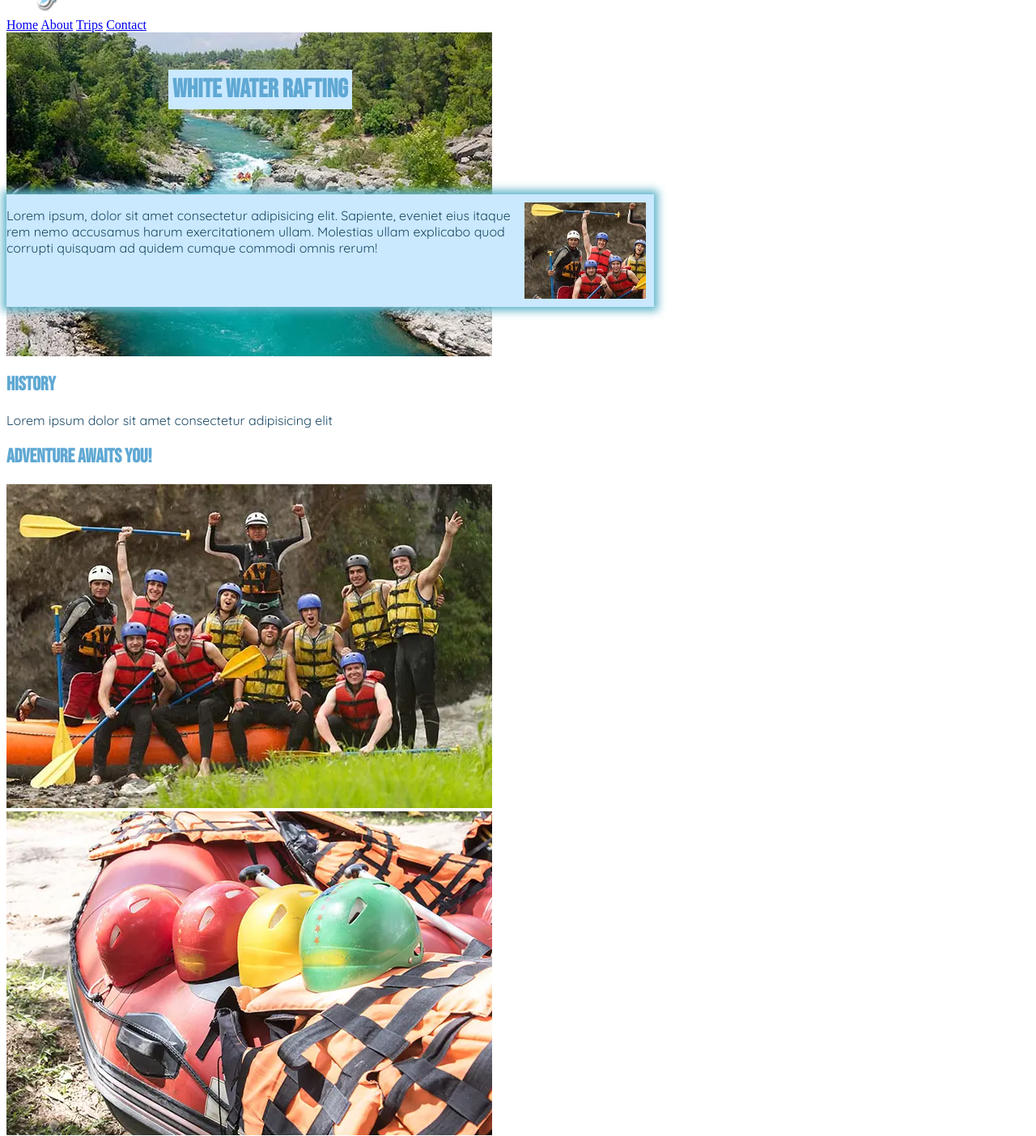
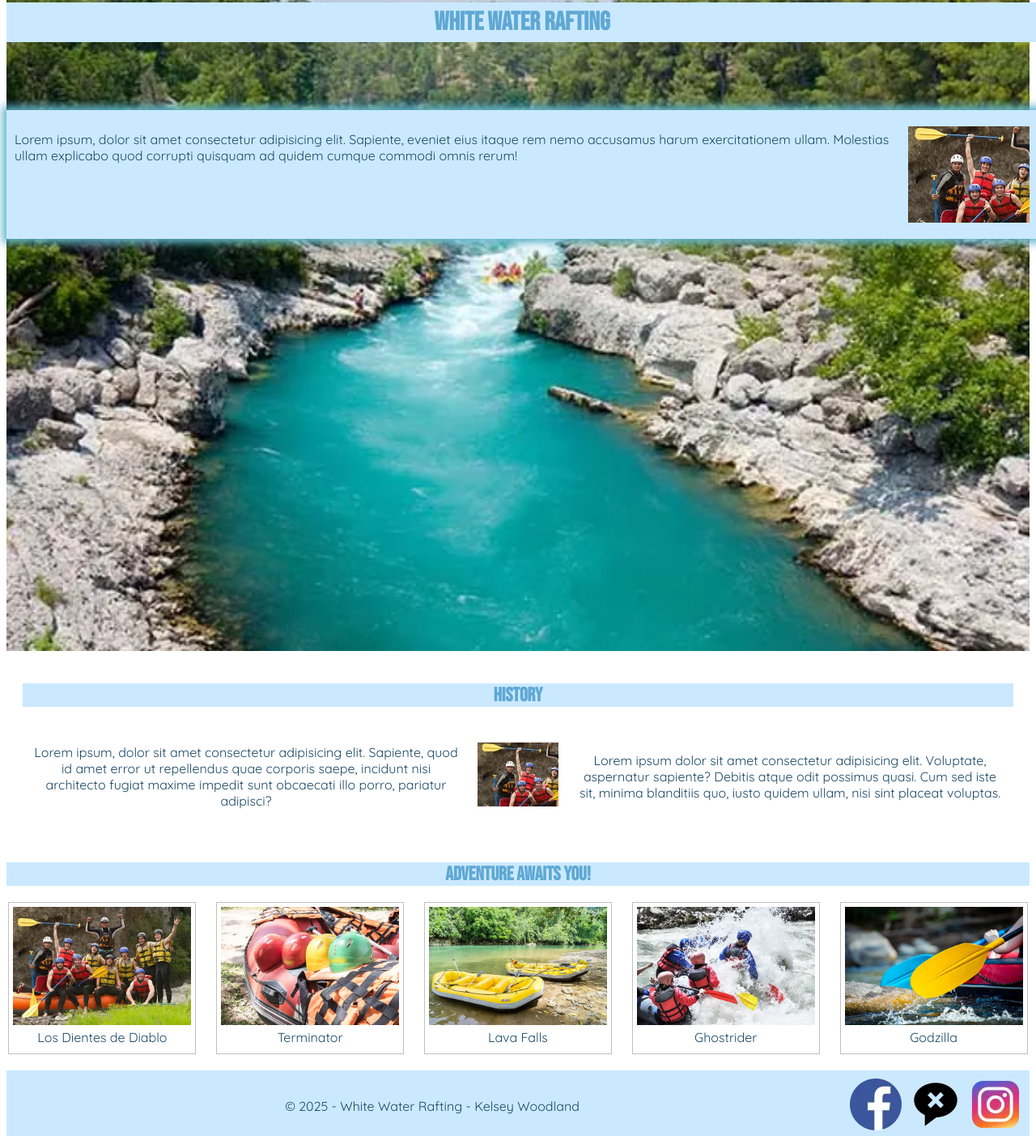
Before and after one commit to Kelwood22/wdd130, a plain HTML site: page wwr/about.html in a window 1280 px wide. Shown: the part 186-1589 px from the top of the page at 81% size. Drawn offline with Linux system fonts and the light colour scheme.

Commit message:
updating about

```diff
--- a/wwr/about.html
+++ b/wwr/about.html
@@ -14,7 +14,7 @@
     <link href="https://fonts.googleapis.com/css2?family=Bebas+Neue&family=Quicksand:wght@300..700&display=swap" rel="stylesheet">
 </head>
 <body>
-    <header>
+    <header class="top-header">
         <img src="images/logo.webp" alt="logo">
         <nav>
             <a href="index.html">Home</a>
@@ -25,28 +25,63 @@
     </header>
     <main>
         <div class="hero">
-            <img src="images/hero.webp" alt="hero">
+            <img src="images/hero.webp" alt="hero" class="hero">
             <h1>White Water Rafting</h1>
+            <div class="overlay">
                 <article>
                 <img src="images/client.webp" alt="client" width="100" height="100">
                 <p>Lorem ipsum, dolor sit amet consectetur adipisicing elit. Sapiente, eveniet eius itaque rem nemo accusamus harum exercitationem ullam. Molestias ullam explicabo quod corrupti quisquam ad quidem cumque commodi omnis rerum!</p>
                 </article>
             </div>
-        <section>
+        </div>
+        <section class="history">
+            <header class="history-header">
                 <h2>History</h2>
-            <p>Lorem ipsum dolor sit amet consectetur adipisicing elit
+            </header>
+            <div class="text-image-container">
+                <div class="text-container">
+                    <p>Lorem ipsum, dolor sit amet consectetur adipisicing elit. Sapiente, quod id amet error ut repellendus quae corporis saepe, incidunt nisi architecto fugiat maxime impedit sunt obcaecati illo porro, pariatur adipisci?</p>
+                </div>
+                <div class="image-container">
+                    <img src="images/client.webp" alt="client" width="100" height="100">
+                </div>
+                <div class="text-container">
+                    <p>Lorem ipsum dolor sit amet consectetur adipisicing elit. Voluptate, aspernatur sapiente? Debitis atque odit possimus quasi. Cum sed iste sit, minima blanditiis quo, iusto quidem ullam, nisi sint placeat voluptas.</p>
+                </div>
+            </div>
         </section>
-        <section>
+        <section class="adventure">
+            <header class="adventure-header">
                 <h2>Adventure Awaits You!</h2>
+            </header>
+            <div class="gallery">
+                <figure>
                     <img src="images/rafting1.webp" alt="rafting">
+                    <figcaption>Los Dientes de Diablo</figcaption>
+                </figure>
+                <figure>
                     <img src="images/rafting2.webp" alt="rafting">
+                    <figcaption>Terminator</figcaption>
+                </figure>
+                <figure>
                     <img src="images/rafting3.webp" alt="rafting">
+                    <figcaption>Lava Falls</figcaption>
+                </figure>
+                <figure>
                     <img src="images/rafting4.webp" alt="rafting">
+                    <figcaption>Ghostrider</figcaption>
+                </figure>
+                <figure>
                     <img src="images/rafting5.webp" alt="rafting">
+                    <figcaption>Godzilla</figcaption>
+                </figure>
+            </div>
         </section>
     </main>
     <footer>
+        <div class="footer-text">
             <p>&copy; 2025 - White Water Rafting - Kelsey Woodland</p>
+        </div>
         <nav class="social">
             <a href="https://facebook.com">
                 <img src="images/facebook.webp" alt="facebook">
--- a/wwr/styles/rafting.css
+++ b/wwr/styles/rafting.css
@@ -5,30 +5,48 @@
     --accent-color: #62b6cb;
 }
 
+.top-header {
+    display: grid;
+    align-items: center;
+    grid-template-columns: 200px 1fr 1fr;
+    width: 100%;
+    height: auto;
+    color: var(--text-color);
+    background-color: var(--background-color);
+}
+
+.top-header img {
+    grid-column: 1;
+    align-items: center;
+    width: 150px;
+    height: auto;
+    margin: 1rem;
+}
+
+header nav {
+    grid-column: 2/4;
+    display: flex;
+    font-family: 'bebas neue', serif;
+    justify-content: space-evenly;
+    width: 100%;
+    height: auto;
+}
+
 h1 {
+    display: flex;
     text-align: center;
+    justify-content: center;
     color: var(--header-color);
-    font-family: bebas neue, serif;
+    font-family: 'bebas neue', serif;
     position: absolute;
-    top: 25px;
-    left: 200px;
+    top: 20px;
+    width: 100%;
     padding: 5px;
     background-color: var(--background-color);
 }
 
-h2 {
-    text-align: left;
-    color: var(--header-color);
-    font-family: bebas neue, serif;
-}
-
-p {
-    color: var(--text-color);
-    font-family: 'quicksand', sans-serif;
-}
-
 main {
-    max-width: 800px;
+    width: 100%;
 }
 
 .hero {
@@ -39,17 +57,26 @@ main {
 .hero img {
     position: relative;
     display: block;
-    object-fit: cover;
+    width: 100%;
+    height: auto;
 }
 
-article {
+.overlay {
     position: absolute;
+    color: var(--text-color);
     background-color: var(--background-color);
-    top: 200px;
+    font-family: 'quicksand', sans-serif;
+    top: 175px;
     box-shadow: 0 0 10px 5px var(--accent-color);
+    display: flex;
+    justify-content: center;
+    align-items: center;
+    padding: 10px;
+    width: 100%;
+    height: auto;
 }
 
-article img {
+.overlay img {
     float: right;
     margin: 10px;
     width: 150px;
@@ -57,6 +84,106 @@ article img {
     border: var(--accent-color)
 }
 
-footer nav {
-    text-decoration: none;
+.history {
+    width: 100%;
+    text-align: center;
+    box-sizing: border-box;
+    padding: 20px;
 }
+
+.history-header {
+    margin-bottom: 20px;
+    font-family: 'bebas neue', serif;
+    color: var(--header-color);
+    background-color: var(--background-color);
+}
+
+.text-image-container {
+    display: flex;
+    justify-content: space-between;
+    align-items: center;
+    flex-wrap: wrap;
+    font-family: 'quicksand', sans-serif;
+    color: var(--text-color);
+    background-color: white;
+}
+
+.text-container {
+    flex: 1;
+    margin: 10px;
+}
+
+.image-container {
+    flex: 0 0 auto;
+    margin: 10px;
+}
+
+.image-container img {
+    max-width: 100%;
+    height: auto;
+}
+
+.adventure {
+    width: 100%;
+    text-align: center;
+    box-sizing: border-box;
+}
+
+.adventure-header {
+    margin-bottom: 20px;
+    color: var(--header-color);
+    font-family: 'bebas neue', serif;
+    background-color: var(--background-color);
+}
+
+.gallery {
+    display: flex;
+    justify-content: space-between;
+    flex-wrap: wrap;
+    margin: 0 -10px;
+}
+
+.gallery figure {
+    border: thin #c0c0c0 solid;
+    display: flex;
+    flex-flow: column;
+    padding: 5px;
+    max-width: 220px;
+    margin: auto;
+}
+
+.gallery img {
+    max-width: 100%;
+    height: auto;
+    display: block;
+}
+.gallery figcaption {
+    text-align: center;
+    padding: 5px;
+    color: var(--text-color);
+    background-color: white;
+    font-family: 'quicksand', sans-serif;
+}
+
+footer {
+    display: flex;
+    justify-content: space-between;
+    align-items: center;
+    width: 100%;
+    padding: 10px;
+    box-sizing: border-box;
+    color: var(--text-color);
+    background-color: var(--background-color);
+    font-family: 'quicksand', sans-serif;
+    margin-top: 20px;
+}
+
+.footer-text {
+    flex: 1;
+    text-align: center;
+}
+
+.social {
+    display: flex;
+    gap: 10px;
+}
```
Lines whose indentation alone changed are shown as unchanged.
